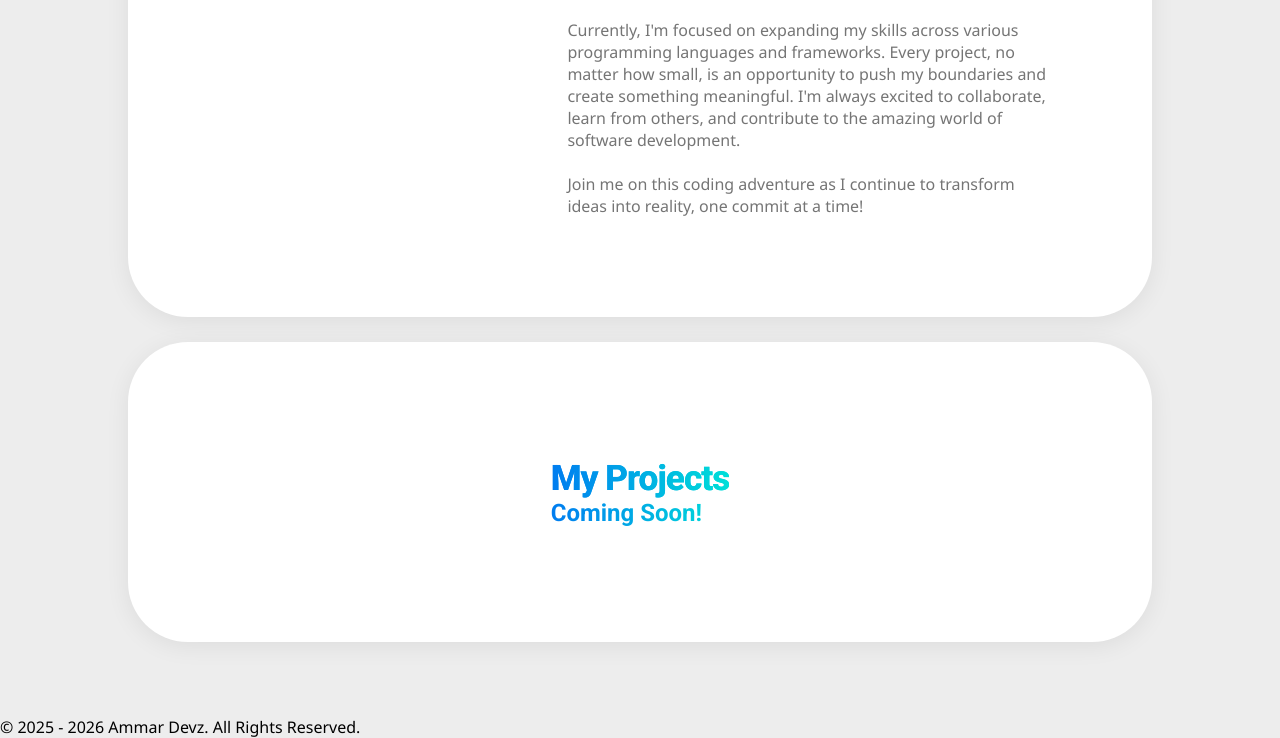
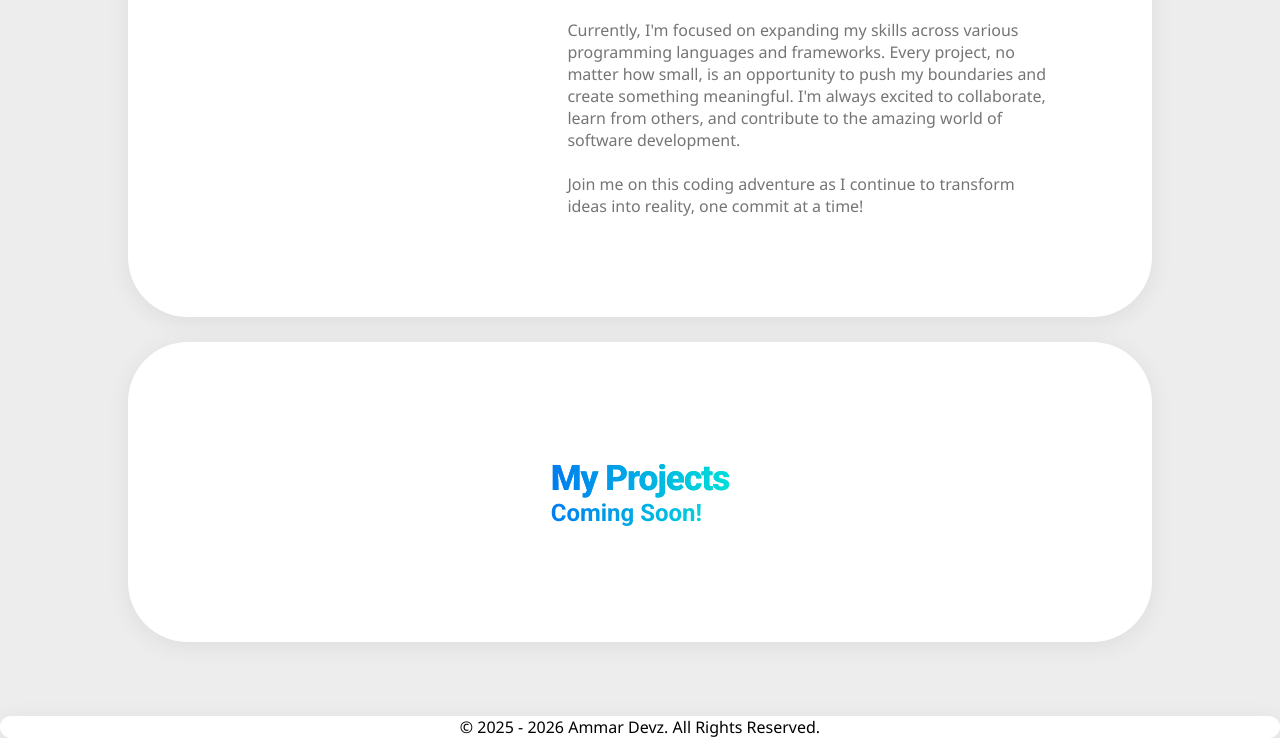
Before and after one commit to ammardevz/ammardevz.github.io, a plain HTML site: page index.html in a window 1280 px wide. Shown: the part 523-1261 px from the top of the page. Drawn offline with Linux system fonts and the light colour scheme; a web font is replaced by a local one.

Commit message:
Footer fix

```diff
--- a/style/style.scss
+++ b/style/style.scss
@@ -160,3 +160,10 @@ main {
         }
     }
 }
+
+footer {
+    @extend .bordered;
+    display: flex;
+    justify-content: center;
+    text-align: center;
+}
```
Also changed, not shown: style/style.css, 1 other file.
